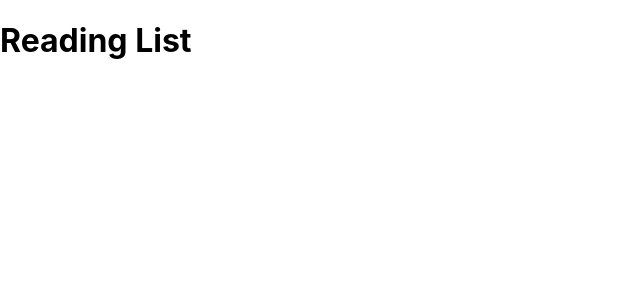
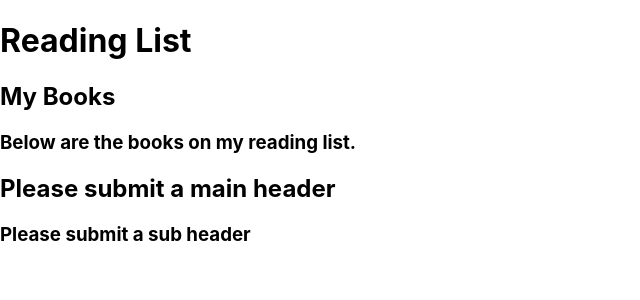
Before and after one commit to AnnikaChauhan/reading-list, a React (Create React App) app: page / in a window 1280 px wide. Shown: the top 300 px of the page, without its empty margins (0-640 px from the left). Built offline with nearby package versions, Linux system fonts and the light colour scheme.

Commit message:
reading list component added, also the utility Header with proptypes included

```diff
--- a/package.json
+++ b/package.json
@@ -7,6 +7,7 @@
     "@testing-library/react": "^9.3.2",
     "@testing-library/user-event": "^7.1.2",
     "node-sass": "^4.14.1",
+    "prop-types": "^15.7.2",
     "react": "^16.13.1",
     "react-dom": "^16.13.1",
     "react-scripts": "3.4.1"
--- /dev/null
+++ b/src/components/ReadingList/ReadingList.jsx
@@ -0,0 +1,17 @@
+import React from 'react';
+
+import Header from '../Utilities/Header';
+
+const ReadingList = () => {
+    return (
+        <section>
+            <Header
+            hTwo={'My Books'}
+            hThree={'Below are the books on my reading list.'}
+        />
+        <Header />
+        </section>
+     );
+}
+
+export default ReadingList;
--- /dev/null
+++ b/src/components/ReadingList/index.js
@@ -0,0 +1,3 @@
+import ReadingList from './ReadingList';
+
+export default ReadingList;
--- /dev/null
+++ b/src/components/Utilities/Header.jsx
@@ -0,0 +1,23 @@
+import React from 'react';
+import PropTypes from 'prop-types';
+
+const Header = ({ hTwo, hThree}) => {
+    return (
+        <div>
+            <h2>{hTwo}</h2>
+            <h3>{hThree}</h3>
+        </div>
+    );
+}
+
+Header.propTypes = {
+    hTwo: PropTypes.string,
+    hThree: PropTypes.string
+}
+
+Header.defaultProps = {
+    hTwo: "Please submit a main header",
+    hThree: "Please submit a sub header"
+}
+
+export default Header;
--- a/src/containers/App/App.js
+++ b/src/containers/App/App.js
@@ -1,11 +1,18 @@
 import React from 'react';
 import './App.module.scss';
 
+import { ReadingListContextProvider } from '../../contexts/ReadingListContext';
+
+import ReadingList from '../../components/ReadingList';
+
 const App = () => {
   return(
-    <div>
+    <main>
       <h1>Reading List</h1>
-    </div>
+      <ReadingListContextProvider>
+        <ReadingList />
+      </ReadingListContextProvider>
+    </main>
   );
 }
 
--- a/src/contexts/ReadingListContext.js
+++ b/src/contexts/ReadingListContext.js
@@ -0,0 +1,29 @@
+import React, { createContext, useState } from 'react';
+
+const ReadingListContext = createContext();
+
+export const ReadingListContextProvider = (props) => {
+    const [books, setBooks] = useState([
+        { title: 'War and Peace', author: 'Leo Tolstoy' },
+        { title: 'Prisoners of Geography', author: 'Tim Marshall' },
+        { title: 'Sapiens', author: 'Yuval Noah Harari' }
+    ]);
+
+    const addBook = (book) => {
+        setBooks([...books, book]);
+    }
+
+    const removeBook = (deleteBook) => {
+        books.filter(book => {
+            return book.title !== deleteBook.title;
+        })
+    }
+
+    return (
+        <ReadingListContext.Provider value={{ books, addBook, removeBook }}>
+            {props.children}
+        </ReadingListContext.Provider>
+    );
+}
+
+export default ReadingListContext;
```
Also changed, not shown: src/components/Book/Book.jsx (added), src/components/Book/index.js (added), 1 other file (tests, documents, lock files or other folders).
